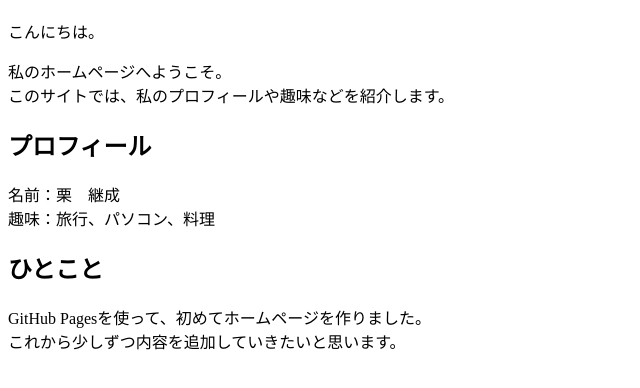
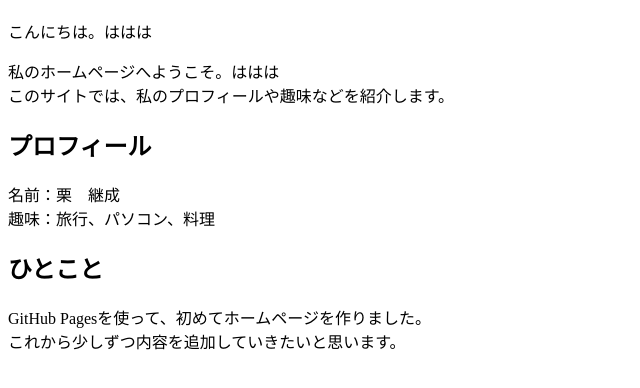
Before and after one commit to lijicheng365375work-source/lijicheng, a plain HTML site: page index.html in a window 1280 px wide. Shown: the part 70-458 px from the top of the page, without its empty margins (0-640 px from the left). Drawn offline with Linux system fonts and the light colour scheme.

Commit message:
自己紹介を修正

```diff
--- a/index.html
+++ b/index.html
@@ -8,10 +8,10 @@
 
     <h1>自己紹介</h1>
 
-    <p>こんにちは。</p>
+    <p>こんにちは。ははは</p>
 
     <p>
-        私のホームページへようこそ。<br>
+        私のホームページへようこそ。ははは<br>
         このサイトでは、私のプロフィールや趣味などを紹介します。
     </p>
 
```
